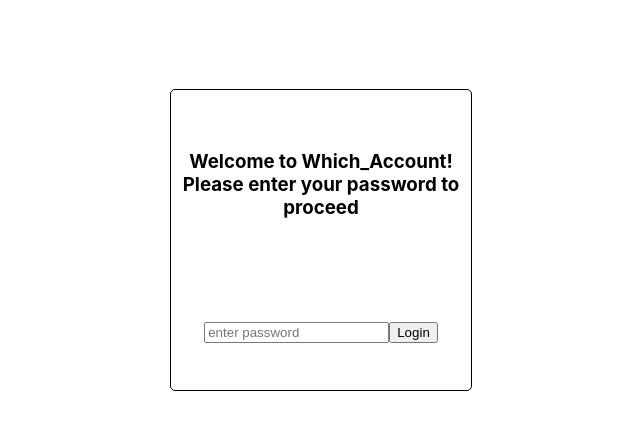
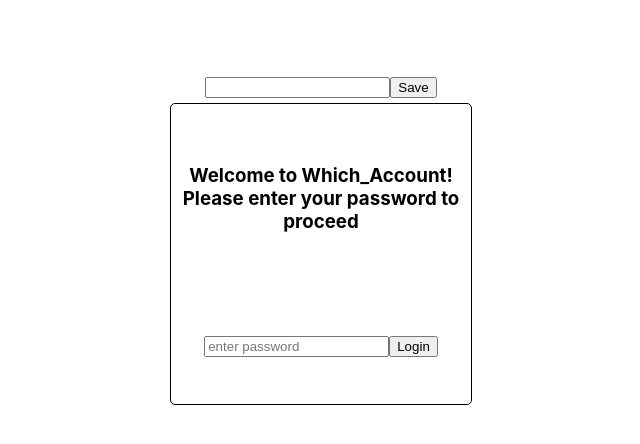
Before and after one commit to CD-Mackay/bad_ui_battles, a React (Create React App) app in the folder which_account/: page / in a window 1280 px wide. Shown: the top 444 px of the page, without its empty margins (319-959 px from the left). Built offline with nearby package versions, Linux system fonts and the light colour scheme.

Commit message:
add submit handler to app

```diff
--- a/which_account/src/App.js
+++ b/which_account/src/App.js
@@ -1,53 +1,75 @@
-import logo from './logo.svg';
-import './App.css';
-import Login from './Components/Login/Login';
-import Accounts from './Components/Accounts/Accounts';
-import { useState } from 'react';
-import Reset from './Components/Reset/Reset';
+import logo from "./logo.svg";
+import "./App.css";
+import Login from "./Components/Login/Login";
+import Accounts from "./Components/Accounts/Accounts";
+import { useState, useRef } from "react";
+import Reset from "./Components/Reset/Reset";
+import handleSubmit from "./handles/handles";
 
 function App() {
-
-  const [possible, setPossible] = useState([])
+  const [possible, setPossible] = useState([]);
 
   const accounts = [
     {
       username: "Dennis@paddyspub.com",
-      password: "password"
+      password: "password",
     },
     {
       username: "Charlie@paddyspub.com",
-      password: "pass"
+      password: "pass",
     },
     {
       username: "Frank@paddyspub.com",
-      password: "pass"
+      password: "pass",
     },
     {
       username: "Dee@paddyspub.com",
-      password: "password"
+      password: "password",
     },
     {
       username: "Mac@paddyspub.com",
-      password: "password"
+      password: "password",
     },
   ];
 
+  const dataRef = useRef();
+
   const handleLogin = (e, pass) => {
     e.preventDefault();
-    let possibleAccounts = accounts.filter((element) => element.password === pass)
+    let possibleAccounts = accounts.filter(
+      (element) => element.password === pass
+    );
     setPossible(possibleAccounts);
     setView("accounts");
     return possibleAccounts;
-  }
+  };
 
   const [view, setView] = useState("login");
 
+  const submithandler = (e) => {
+    e.preventDefault()
+    handleSubmit(dataRef.current.value)
+    dataRef.current.value = ""
+  }
+
   return (
     <div className="App">
-      {view === "login" && <Login accounts={accounts} handleLogin={handleLogin} />}
-      {view === "accounts" && <Accounts accounts={possible} allAccounts ={accounts} setView={setView} />}
-      {view === "success" && <h2>You are now logged in!</h2>}
-      {view === "reset" && <Reset setView={setView} />}
+       <form onSubmit={submithandler}>
+        <input type= "text" ref={dataRef} />
+        <button type = "submit">Save</button>
+      </form>
+        {view === "login" && (
+          <Login accounts={accounts} handleLogin={handleLogin} />
+        )}
+        {view === "accounts" && (
+          <Accounts
+            accounts={possible}
+            allAccounts={accounts}
+            setView={setView}
+          />
+        )}
+        {view === "success" && <h2>You are now logged in!</h2>}
+        {view === "reset" && <Reset setView={setView} />}
     </div>
   );
 }
```
